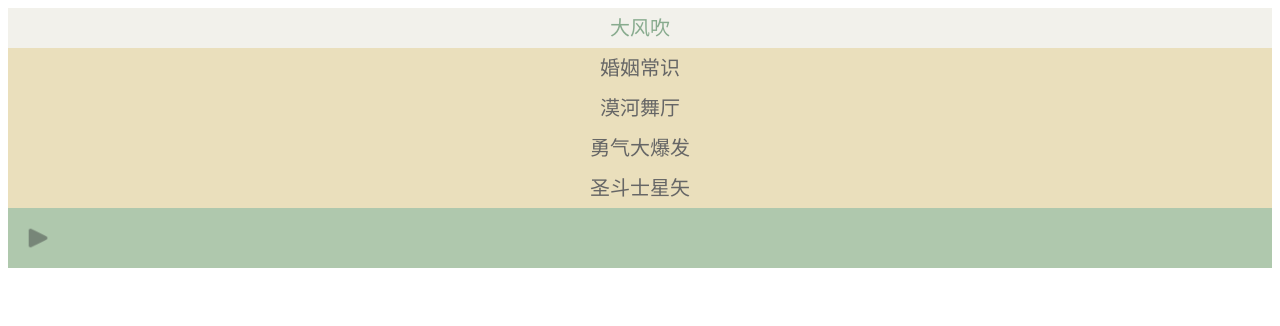
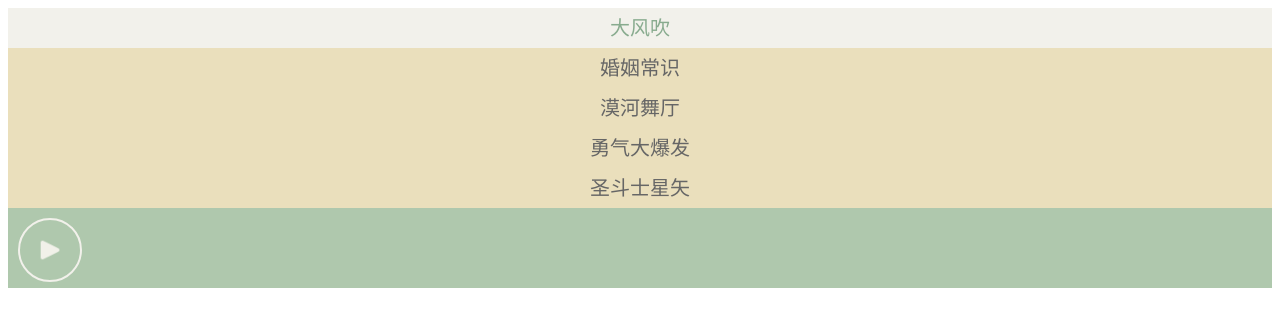
Before and after one commit to niyaoyao/web-player, a Nuxt app: page / in a window 1280 px wide. Shown: the top 326 px of the page. Built offline with nearby package versions, Linux system fonts and the light colour scheme.

Commit message:
feat: css play button

```diff
--- a/components/Player.vue
+++ b/components/Player.vue
@@ -48,7 +48,7 @@ function itemStyle(index: number) {
 function musicItemDidClick(index: number) {
   currentIndex = index;
   console.log(index);
-  // this.$set(this.musicList, index);
+  playLoopMusic()
 }
 
 function playLoopMusic() {
@@ -131,19 +131,20 @@ function updateAudioTime() {
     display flex
     flex-direction row
     justify-content flex-start
+    padding 10px
     .music-play-button
-      padding auto
       width 60px
       height 60px
       display flex
       justify-content center
       align-items center
+      border-radius 60px
+      border 2px solid #F2F1EB
       .music-button-icon
         background-size 30px 30px
         width 30px
         height 30px
-        border-radius 30px
-        filter: invert(54%) sepia(4%) saturate(1085%) hue-rotate(73deg) brightness(94%) contrast(84%)
+        filter invert(96%) sepia(9%) saturate(511%) hue-rotate(38deg) brightness(112%) contrast(89%)
       .music-play-icon
         background-image url(/icons/play.png)
       .music-pause-icon
```
